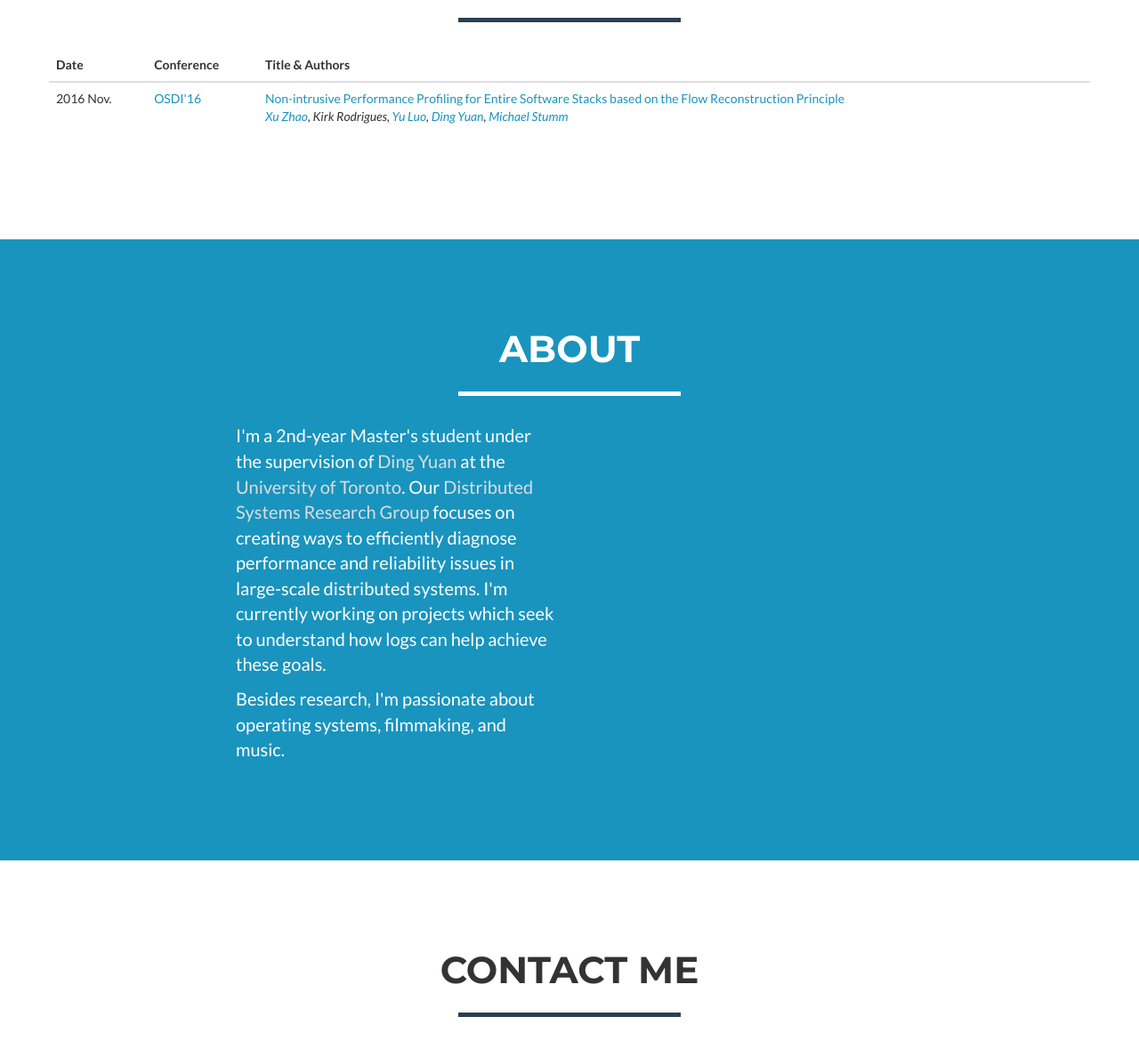
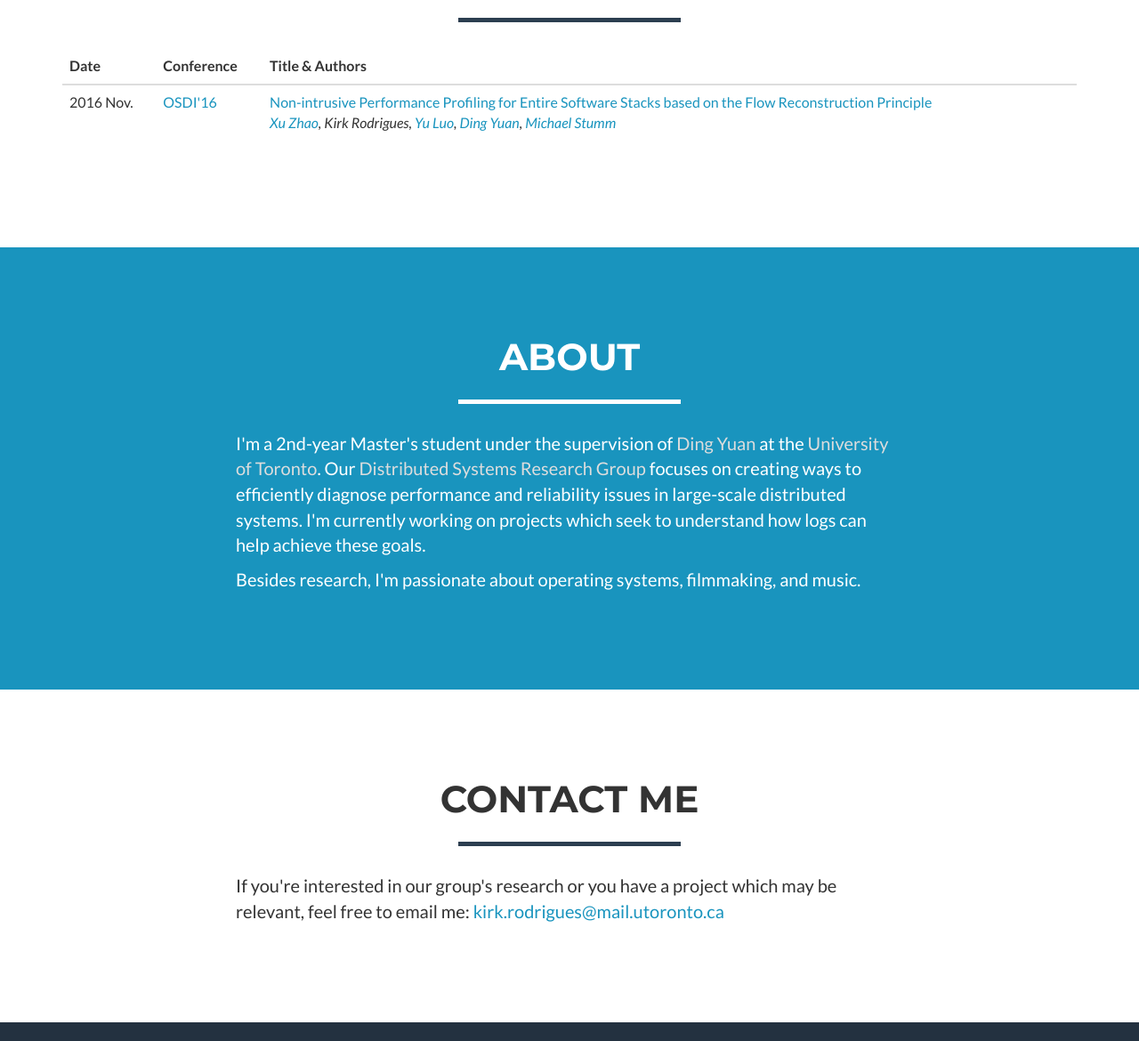
Before and after one commit to kirkrodrigues/kirkrodrigues.github.io, a plain HTML site: page index.html in a window 1280 px wide. Shown: the part 641-1811 px from the top of the page at 89% size. Drawn offline with nearby package versions, Linux system fonts and the light colour scheme.

Commit message:
Style: Fixed columns and font-size

```diff
--- a/css/freelancer.css
+++ b/css/freelancer.css
@@ -199,6 +199,9 @@ section.success a {
   section.first {
     padding-top: 75px;
   }
+}
+.publications {
+    font-size: 16px;
 }
 #portfolio .portfolio-item {
   margin: 0 0 15px;
--- a/index.html
+++ b/index.html
@@ -92,7 +92,8 @@
                 </div>
             </div>
             <div class="row">
-                <table class="table">
+                <div class="col-lg-12">
+                    <table class="table publications">
                         <thead>
                             <tr>
                                 <th>Date</th>
@@ -109,6 +110,7 @@
                     </table>
                 </div>
             </div>
+        </div>
     </section>
 
     <!-- About Section -->
@@ -121,7 +123,7 @@
                 </div>
             </div>
             <div class="row">
-                <div class="col-lg-4 col-lg-offset-2">
+                <div class="col-lg-8 col-lg-offset-2">
                     <p>I'm a 2nd-year Master's student under the supervision of <a href="http://www.eecg.toronto.edu/~yuan/Home.html">Ding Yuan</a> at the <a href="https://www.utoronto.ca">University of Toronto</a>. Our <a href="http://dsrg.utoronto.ca">Distributed Systems Research Group</a> focuses on creating ways to efficiently diagnose performance and reliability issues in large-scale distributed systems. I'm currently working on projects which seek to understand how logs can help achieve these goals.</p>
                     <p>Besides research, I'm passionate about operating systems, filmmaking, and music.</p>
                 </div>
@@ -139,9 +141,9 @@
                 </div>
             </div>
             <div class="row">
-                <p>
-                If you're interested in our group's research or you have a project which may be relevant, feel free to email me: <a href="mailto:kirk.rodrigues@mail.utoronto.ca">kirk.rodrigues@mail.utoronto.ca</a>
-                </p>
+                <div class="col-lg-8 col-lg-offset-2">
+                    <p>If you're interested in our group's research or you have a project which may be relevant, feel free to email me: <a href="mailto:kirk.rodrigues@mail.utoronto.ca">kirk.rodrigues@mail.utoronto.ca</a></p>
+                </div>
             </div>
         </div>
     </section>
```
Lines whose indentation alone changed are shown as unchanged.
